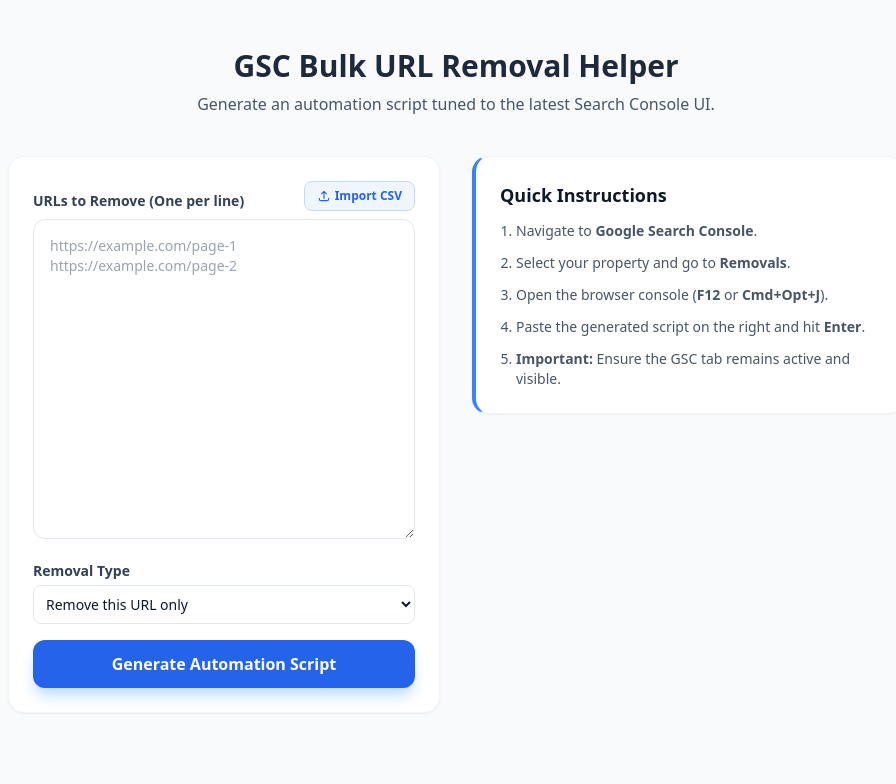
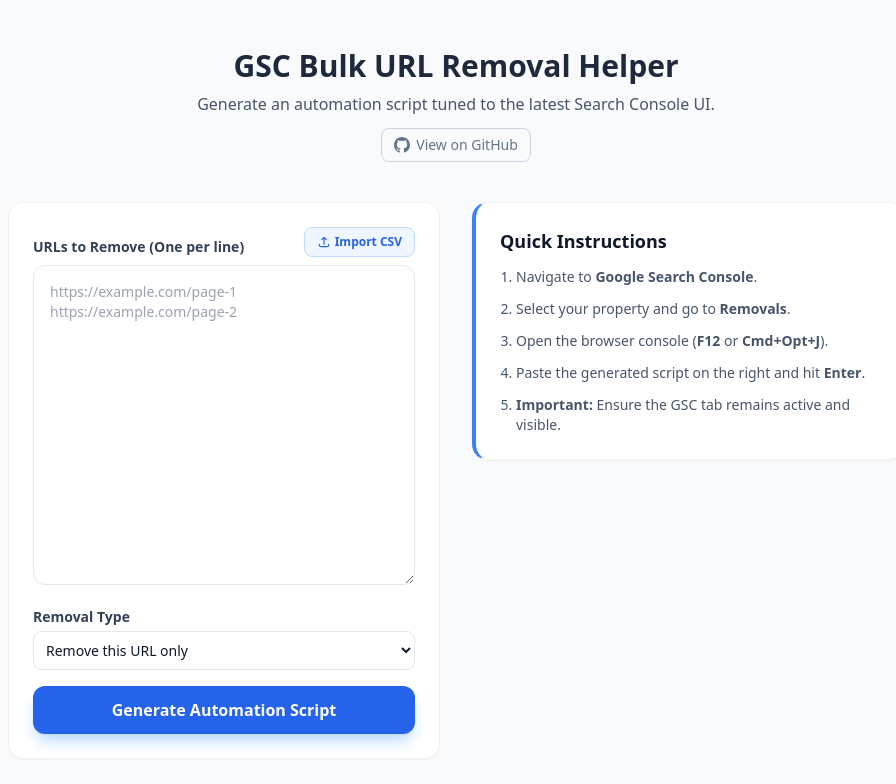
Before and after one commit to abhishekmardiya/gsc-bulk-url-removal-helper, a plain HTML site: page index.html in a window 1280 px wide. Shown: the whole page, without its empty margins (184-1080 px from the left). Drawn offline with nearby package versions, Linux system fonts and the light colour scheme.

Commit message:
Add GitHub link to index.html and README.md for easy access to the project repository

```diff
--- a/index.html
+++ b/index.html
@@ -31,6 +31,19 @@
         <p class="text-slate-600">
           Generate an automation script tuned to the latest Search Console UI.
         </p>
+        <a
+          href="https://github.com/abhishekmardiya/gsc-bulk-url-removal-helper"
+          target="_blank"
+          rel="noopener noreferrer"
+          class="inline-flex items-center gap-1.5 mt-3 text-sm text-slate-500 hover:text-blue-600 transition-colors border border-slate-300 hover:border-blue-400 rounded-lg px-3 py-1.5"
+        >
+          <svg class="w-4 h-4" fill="currentColor" viewBox="0 0 24 24">
+            <path
+              d="M12 0c-6.626 0-12 5.373-12 12 0 5.302 3.438 9.8 8.207 11.387.599.111.793-.261.793-.577v-2.234c-3.338.726-4.033-1.416-4.033-1.416-.546-1.387-1.333-1.756-1.333-1.756-1.089-.745.083-.729.083-.729 1.205.084 1.839 1.237 1.839 1.237 1.07 1.834 2.807 1.304 3.492.997.107-.775.418-1.305.762-1.604-2.665-.305-5.467-1.334-5.467-5.931 0-1.311.469-2.381 1.236-3.221-.124-.303-.535-1.524.117-3.176 0 0 1.008-.322 3.301 1.23.957-.266 1.983-.399 3.003-.404 1.02.005 2.047.138 3.006.404 2.291-1.552 3.297-1.23 3.297-1.23.653 1.653.242 2.874.118 3.176.77.84 1.235 1.911 1.235 3.221 0 4.609-2.807 5.624-5.479 5.921.43.372.823 1.102.823 2.222v3.293c0 .319.192.694.801.576 4.765-1.589 8.199-6.086 8.199-11.386 0-6.627-5.373-12-12-12z"
+            />
+          </svg>
+          View on GitHub
+        </a>
       </div>
 
       <div class="grid grid-cols-1 md:grid-cols-2 gap-8">
```
Also changed, not shown: 1 other file.
